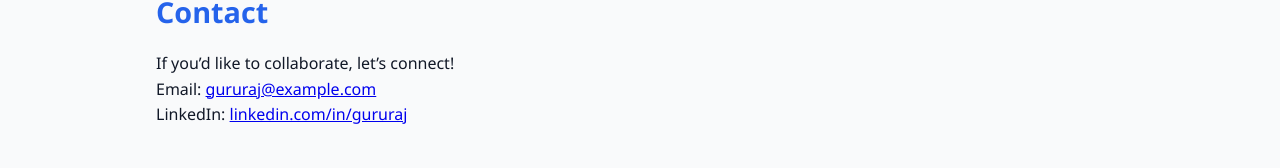
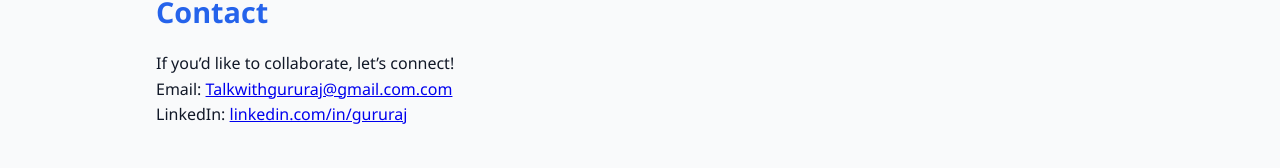
Before and after one commit to GururajRajendaran/Portfolio, a plain HTML site: page index.html in a window 1280 px wide. Shown: the part 1201-1369 px from the top of the page. Drawn offline with Linux system fonts and the light colour scheme.

Commit message:
Updated portfolio

```diff
--- a/index.html
+++ b/index.html
@@ -60,7 +60,7 @@
   <section>
     <h2>Contact</h2>
     <p>If you’d like to collaborate, let’s connect!</p>
-    <p>Email: <a href="mailto:Talkwithgururaj@gmail.com">gururaj@example.com</a></p>
+    <p>Email: <a href="mailto:Talkwithgururaj@gmail.com">Talkwithgururaj@gmail.com.com</a></p>
     <p>LinkedIn: <a href="https://linkedin.com/in/gururaj" target="_blank">linkedin.com/in/gururaj</a></p>
   </section>
 
```
